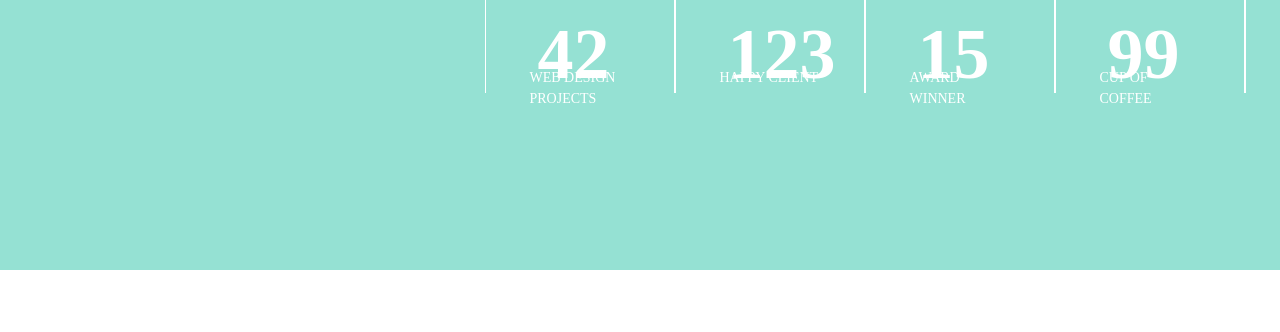
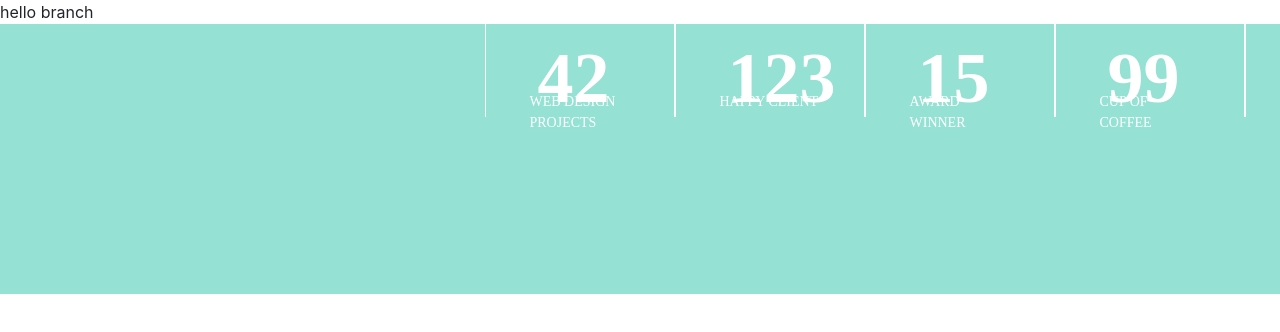
Before and after one commit to strom-storm/project_1.1.1, a website: page src/index.html in a window 1280 px wide. Shown: the top 332 px of the page. Drawn offline with nearby package versions, Linux system fonts and the light colour scheme; files that its build step writes are made by us from their sources.

Commit message:
commit in to new branch

```diff
--- a/src/index.html
+++ b/src/index.html
@@ -14,6 +14,7 @@
     </head>
 
     <body>
+        hello branch
         <main>
     <div class="facts">
         <div class="container">
```
